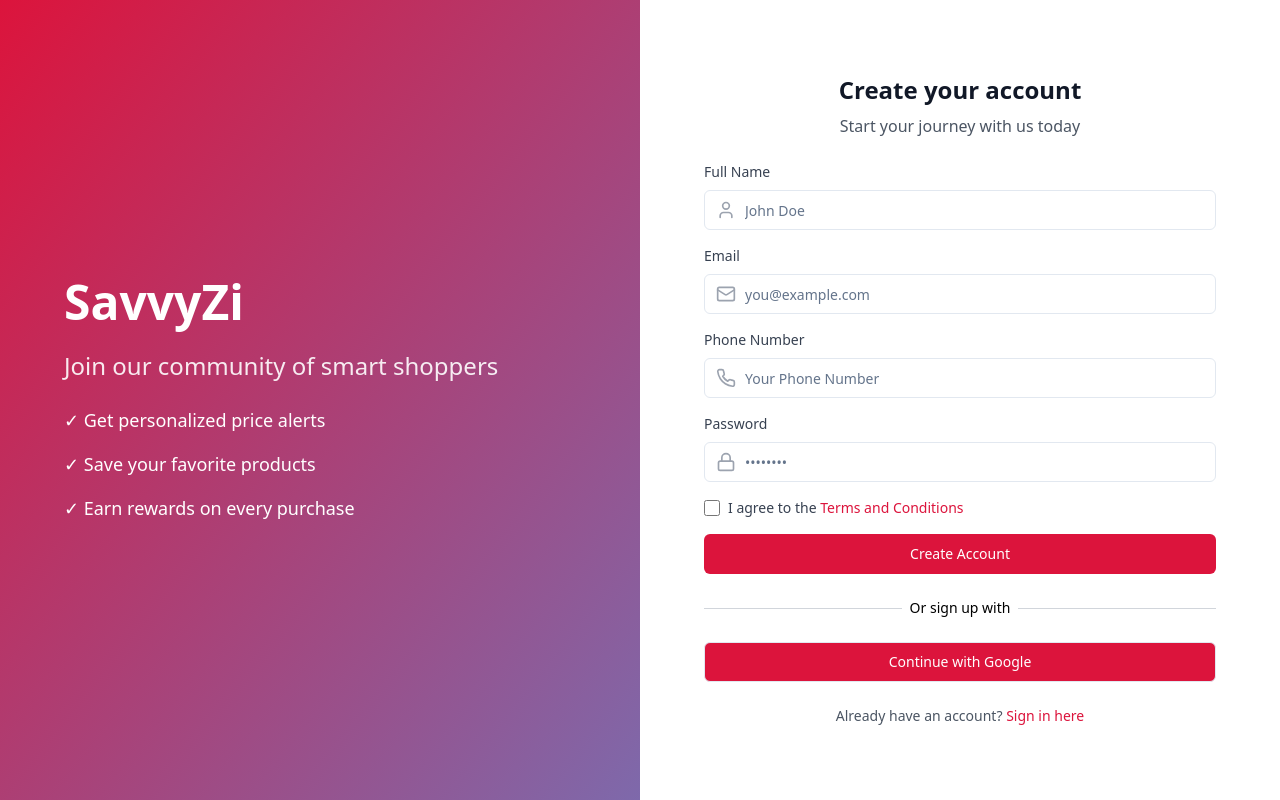
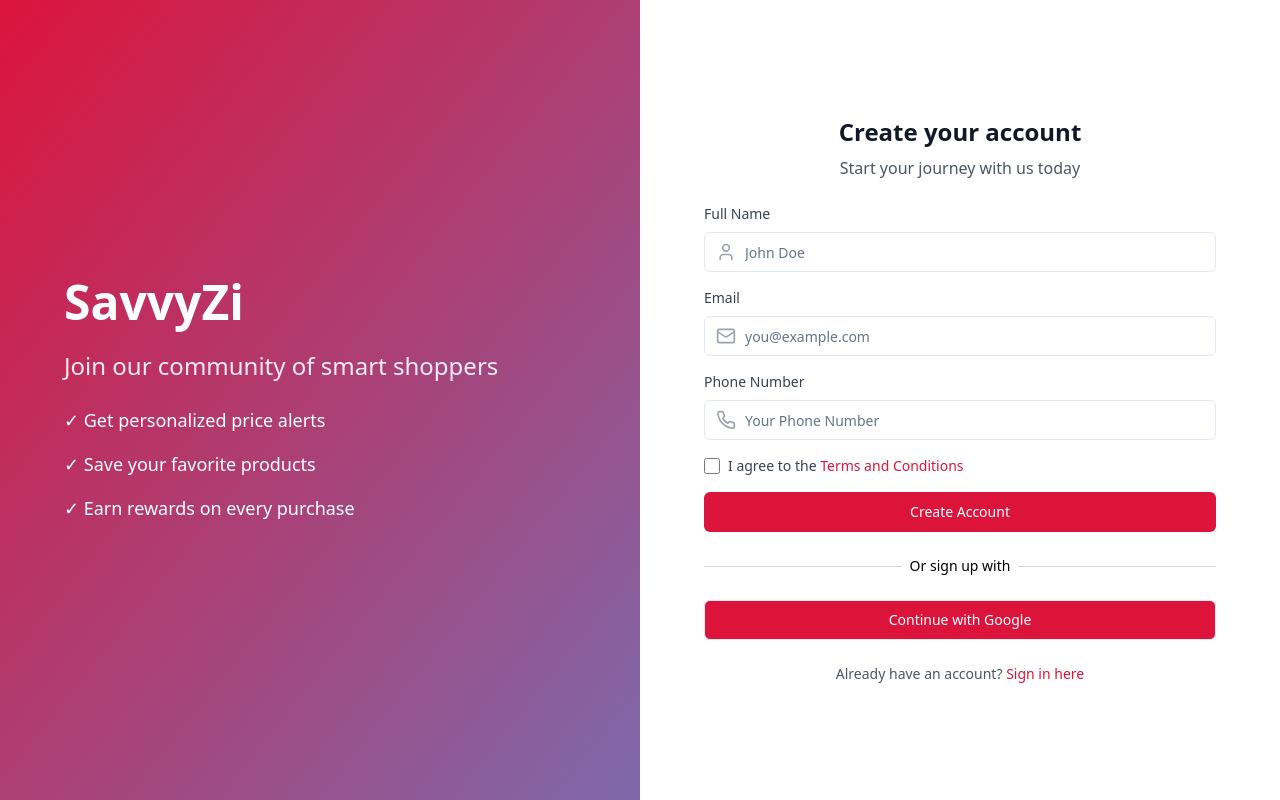
Before and after one commit to aniket007sp/cashback-compare-mania, a React (Vite) app: page /signup in a window 1280 px wide. Built offline with nearby package versions, Linux system fonts and the light colour scheme.

Commit message:
Update SignUp.jsx

```diff
--- a/src/components/SignUp.jsx
+++ b/src/components/SignUp.jsx
@@ -90,26 +90,6 @@ function SignUp() {
               </div>
             </div>
 
-            {/* Password */}
-            <div className="space-y-2">
-              <label htmlFor="password" className="block text-sm font-medium text-gray-700">
-                Password
-              </label>
-              <div className="relative">
-                <div className="absolute inset-y-0 left-0 pl-3 flex items-center pointer-events-none">
-                  <Lock className="h-5 w-5 text-gray-400" />
-                </div>
-                <Input
-                  type="password"
-                  id="password"
-                  name="password"
-                  required
-                  placeholder="••••••••"
-                  className="pl-10"
-                />
-              </div>
-            </div>
-
             {/* Terms and Conditions */}
             <div className="flex items-center">
               <input
```
